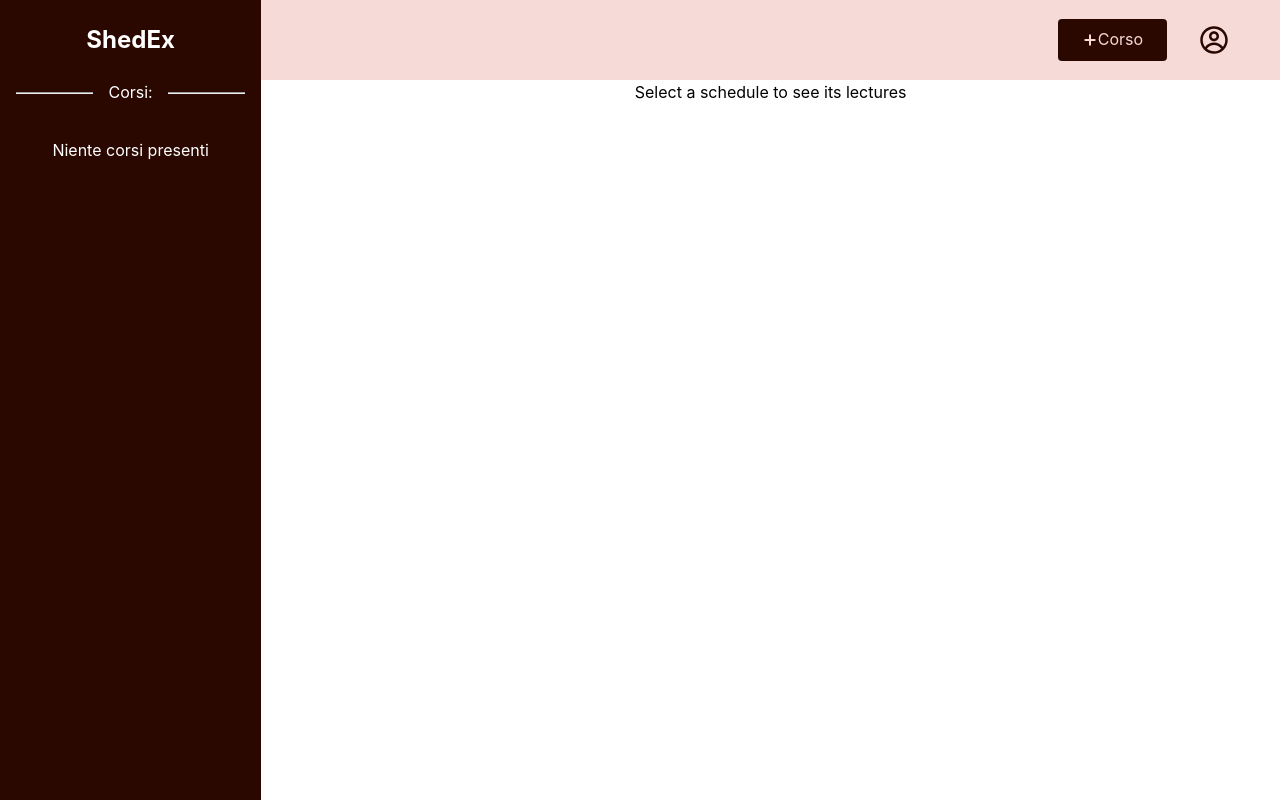
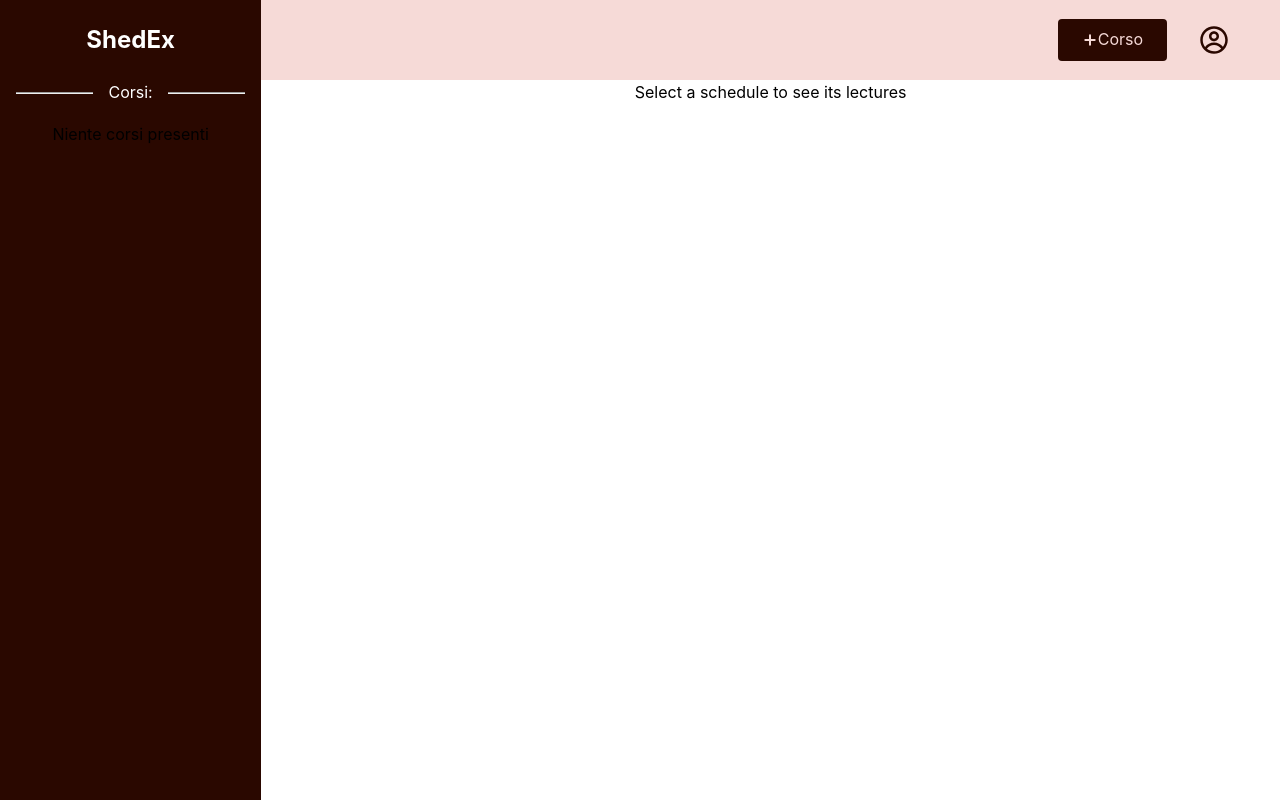
Before and after one commit to Londort/shed_ex, a React (Create React App) app: page / in a window 1280 px wide. Built offline with nearby package versions, Linux system fonts and the light colour scheme.

Commit message:
Aside full height and scroll

```diff
--- a/src/components/Aside/Aside.css
+++ b/src/components/Aside/Aside.css
@@ -1,26 +1,51 @@
 .Aside {
   top: 0;
   left: 0;
-  height: 100vh;
   width: 25%;
   background-color: var(--black-bean);
   padding: 0 1rem;
+
+  display: flex;
+  flex-direction: column;
+  height: 100vh; /* Полная высота экрана */
 }
 
 .Aside .logo {
-  height: 80px;
+  height: 80px; /* Фиксированная высота для логотипа */
   display: grid;
   place-items: center;
+  flex-shrink: 0; /* Логотип не сжимается */
 }
+
 .Aside .logo h1 {
   color: var(--white);
   font-size: 1.5rem;
+}
+
+.Aside .courses {
+  flex: 1;
+  overflow-y: auto;
+  margin-bottom: 1rem;
+
+  /* Убираем полосы прокрутки */
+  /* scrollbar-width: none; */
+}
+
+.Aside .courses::-webkit-scrollbar {
+  display: none;
 }
 
 .Aside fieldset {
   border-bottom: none;
   border-left: none;
   border-right: none;
+  padding: 1rem 0 0 0;
+  height: 100%;
+  overflow-y: auto;
+}
+
+.Aside fieldset::-webkit-scrollbar {
+  display: none;
 }
 
 .Aside .courses legend {
@@ -29,8 +54,10 @@
 }
 
 .Aside .courses ul {
-  color: var(--white);
-  margin: 2rem 0px;
+  padding: 0;
+  margin: 0;
+  overflow-y: auto;
+  overflow-x: hidden;
 }
 
 .Aside .courses ul li {
@@ -41,12 +68,12 @@
   border-radius: 0.25rem;
   color: var(--black);
   cursor: pointer;
-  margin-bottom: 2rem;
+  margin-bottom: 1.5rem;
 
   transition: all 0.3s ease-in-out;
 }
 
 .Aside .courses ul li:hover {
-  transform: translateX(0.25rem);
-  background-color: var(--white);
+  transform: translateX(0.5rem);
+  z-index: 2;
 }
--- a/src/components/Main/Main.css
+++ b/src/components/Main/Main.css
@@ -16,6 +16,10 @@
   flex-direction: row;
   justify-content: space-between;
   align-items: center;
+}
+
+.Main .btns h2 {
+  text-transform: capitalize;
 }
 
 .Main .btns button {
--- a/src/components/Main/Main.js
+++ b/src/components/Main/Main.js
@@ -67,6 +67,8 @@ const Main = ({
     setDeleteLecture(null); // Закрыть попап
   };
 
+  console.log(activeSchedule);
+
   return (
     <>
       <main className="Main">
@@ -74,7 +76,9 @@ const Main = ({
         {activeSchedule ? (
           <section className="main-content">
             <section className="btns">
-              <h2>Lezioni</h2>
+              <div>
+                <h2>{activeSchedule.caption}</h2>
+              </div>
               <button onClick={() => setLecturePopup(true)}>
                 <FiPlus /> Lezione
               </button>
--- a/src/pages/Home/Home.css
+++ b/src/pages/Home/Home.css
@@ -1,4 +1,6 @@
 .Home {
   display: flex;
   flex-direction: row;
+  height: 100vh;
+  overflow: hidden;
 }
```
